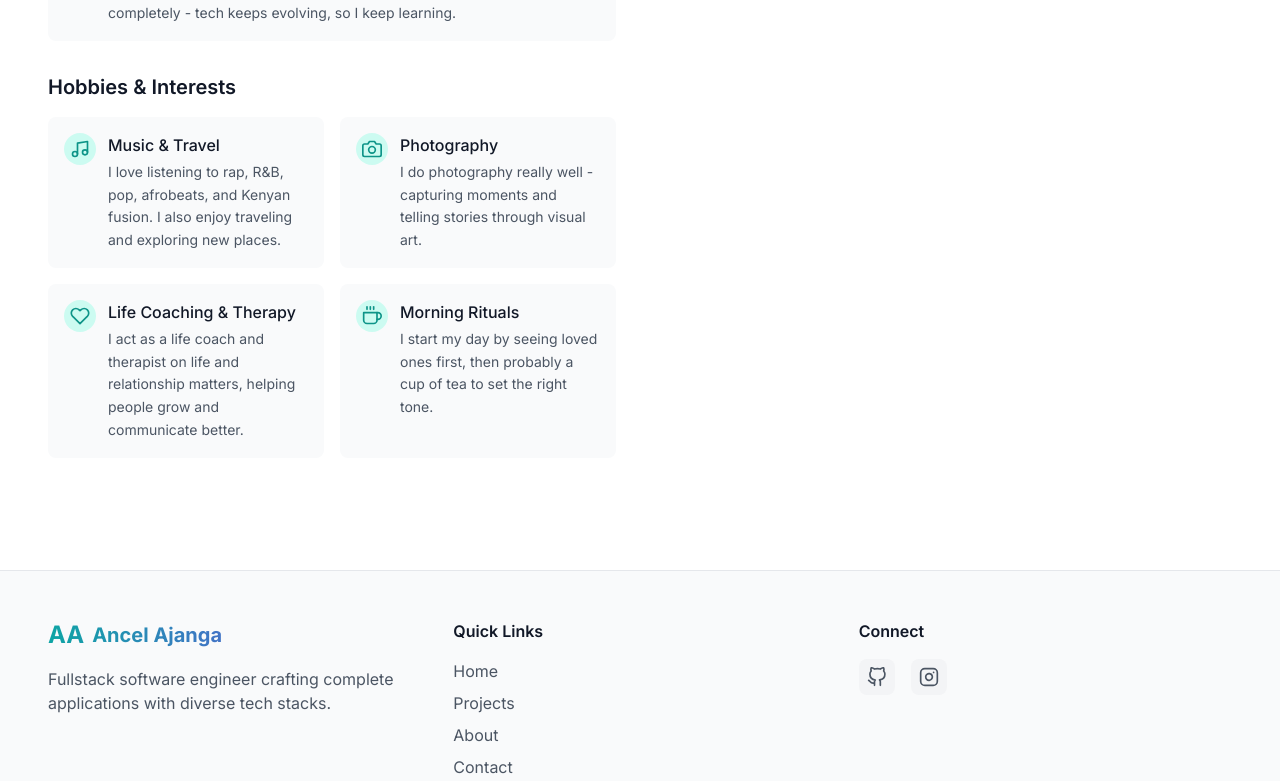
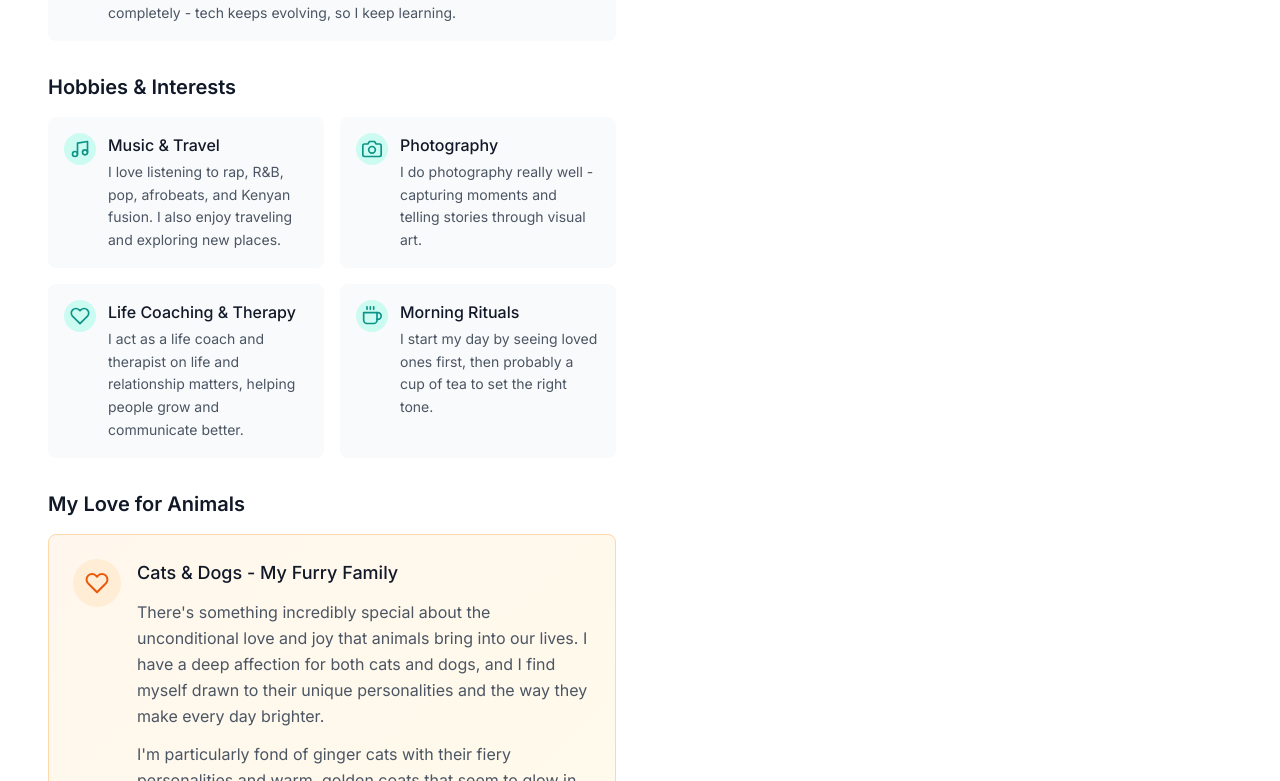
Before and after one commit to Ancel-duke/portfolio-1, a React (Create React App) app: page /about in a window 1280 px wide. Shown: the part 2019-2800 px from the top of the page. Built offline with nearby package versions, Linux system fonts and the light colour scheme; the HTML template or start-up script is replaced by a standard one.

Commit message:
about me updates

```diff
--- a/src/components/About.jsx
+++ b/src/components/About.jsx
@@ -273,6 +273,30 @@ const About = () => {
                  ))}
                </div>
              </div>
+
+             {/* Love for Pets */}
+             <div>
+               <h3 className="text-xl font-semibold mb-4">My Love for Animals</h3>
+               <motion.div variants={itemVariants} className="p-6 bg-gradient-to-br from-orange-50 to-amber-50 dark:from-orange-900/20 dark:to-amber-900/20 rounded-lg border border-orange-200 dark:border-orange-800">
+                 <div className="flex items-start space-x-4">
+                   <div className="flex-shrink-0 w-12 h-12 bg-orange-100 dark:bg-orange-900 rounded-full flex items-center justify-center text-orange-600 dark:text-orange-400">
+                     <FiHeart className="w-6 h-6" />
+                   </div>
+                   <div>
+                     <h4 className="font-medium text-gray-900 dark:text-gray-100 mb-3 text-lg">Cats & Dogs - My Furry Family</h4>
+                     <p className="text-gray-600 dark:text-gray-300 leading-relaxed mb-3">
+                       There's something incredibly special about the unconditional love and joy that animals bring into our lives. I have a deep affection for both cats and dogs, and I find myself drawn to their unique personalities and the way they make every day brighter.
+                     </p>
+                     <p className="text-gray-600 dark:text-gray-300 leading-relaxed mb-3">
+                       I'm particularly fond of ginger cats with their fiery personalities and warm, golden coats that seem to glow in the sunlight. There's something magical about their playful nature and the way they can be both fiercely independent and incredibly affectionate.
+                     </p>
+                     <p className="text-gray-600 dark:text-gray-300 leading-relaxed">
+                       When it comes to dogs, I'm absolutely captivated by huskies and border collies. Huskies with their striking blue eyes and adventurous spirit remind me of the wild beauty of nature, while border collies amaze me with their intelligence and gentle, loyal nature. These breeds embody the perfect balance of energy, intelligence, and heart that I find so inspiring.
+                     </p>
+                   </div>
+                 </div>
+               </motion.div>
+             </div>
           </motion.div>
 
           {/* Right Column - Timeline */}
--- a/src/components/Footer.jsx
+++ b/src/components/Footer.jsx
@@ -26,7 +26,6 @@ const Footer = () => {
             {/* Brand */}
             <div className="space-y-3 sm:space-y-4">
               <Link to="/" className="flex items-center space-x-2 text-lg sm:text-xl font-bold text-gradient">
-                <span className="text-xl sm:text-2xl">AA</span>
                 <span>Ancel Ajanga</span>
               </Link>
               <p className="text-sm sm:text-base text-gray-600 dark:text-gray-300 max-w-md">
--- a/src/components/Header.jsx
+++ b/src/components/Header.jsx
@@ -46,7 +46,6 @@ const Header = () => {
             className="flex items-center space-x-2 text-lg sm:text-xl font-bold text-gradient"
             onClick={closeMobileMenu}
           >
-            <span className="text-xl sm:text-2xl">AA</span>
             <span className="hidden sm:block">Ancel Ajanga</span>
           </Link>
 
```
Lines whose indentation alone changed are shown as unchanged.
